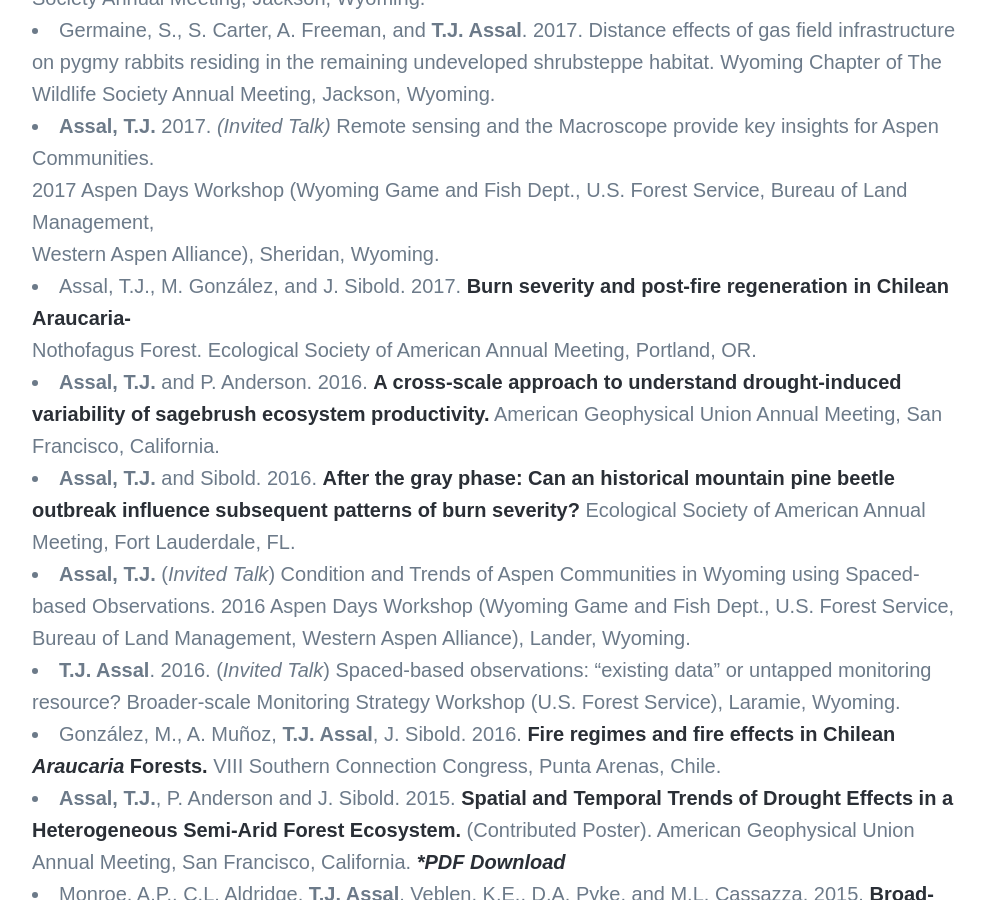
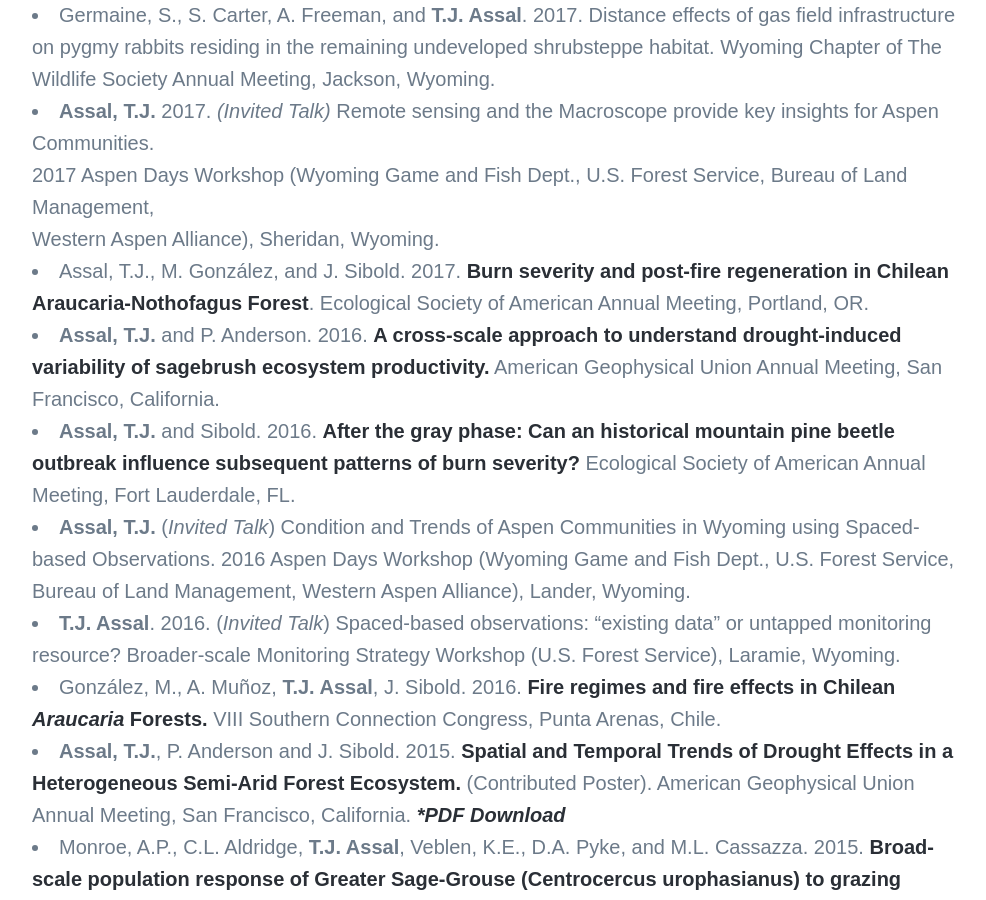
Before and after one commit to tjassal/tjassal.github.io, a Jekyll site: the page built from _pages/pubs.md, in a window 1280 px wide and 900 px high, scrolled down 4341 px. Shown: the whole window, without its empty margins (138-1124 px from the left). Built offline with Jekyll 4.4.1, drawn with Linux system fonts in a browser that asks for light colours; nearby versions of some CDN libraries; some web fonts are replaced; some of the changed text lies outside the part shown.

Commit message:
Update pubs.md

```diff
--- a/_pages/pubs.md
+++ b/_pages/pubs.md
@@ -111,8 +111,7 @@
 -   Bowen, Z.H., Aldridge, C.L., Anderson, P.J., **Assal, T.J.**, et al. 2014, [U.S. Geological Survey science for the Wyoming Landscape
     Conservation Initiative—2013 annual report](http://pubs.usgs.gov/of/2014/1213/pdf/ofr2014-1213.pdf "USGS Link"):
     U.S. Geological Survey Open-File Report 2014–1213, 60 p.
--   Bowen, Z.H., C.L. Aldridge, P.J. Anderson, **T.J. Assal**, et al.
-    2014. [U.S. Geological Survey Science for the Wyoming Landscape
+-   Bowen, Z.H., C.L. Aldridge, P.J. Anderson, **T.J. Assal**, et al. 2014. [U.S. Geological Survey Science for the Wyoming Landscape
     Conservation Initiative—2012 Annual Report](http://pubs.usgs.gov/of/2014/1093/pdf/ofr2014-1093.pdf "USGS FORT Link"):
     U.S. Geological Survey Open-File Report 2014–1093. 71 p.
 -   Bowen, Z.H., C.L. Aldridge, P.J. Anderson, **T.J. Assal**, et al. 2013. [U.S. Geological Survey Science for the Wyoming Landscape
@@ -190,8 +189,7 @@
      Western Aspen Alliance), Sheridan, Wyoming.
 -   Assal, T.J., M. González, and J. Sibold. 2017. [Burn severity and
     post-fire regeneration in Chilean
-    Araucaria-](https://eco.confex.com/eco/2017/webprogram/Paper66665.html)\
-     Nothofagus Forest. Ecological Society of American Annual Meeting,
+    Araucaria-Nothofagus Forest](https://eco.confex.com/eco/2017/webprogram/Paper66665.html). Ecological Society of American Annual Meeting,
     Portland, OR.
 -   **Assal, T.J.** and P. Anderson. 2016. [A cross-scale approach to
     understand drought-induced variability of sagebrush ecosystem
```
